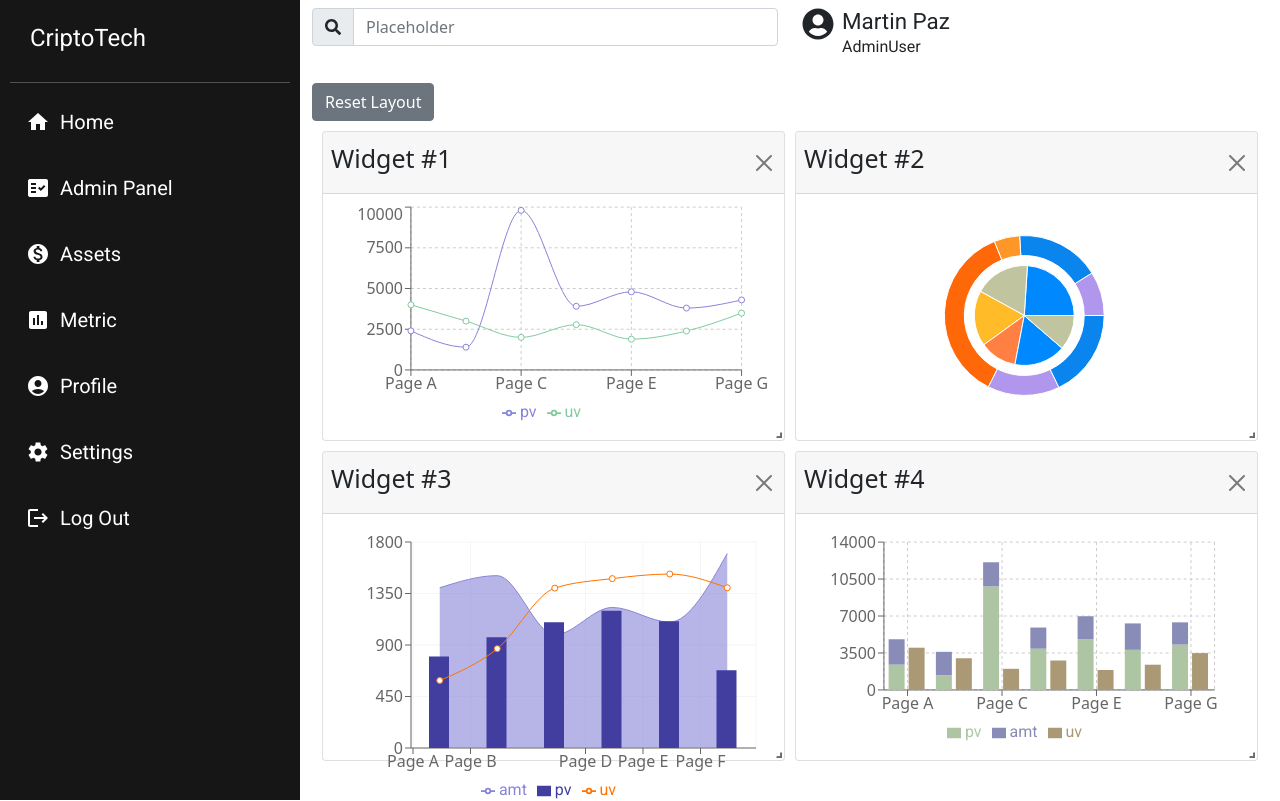
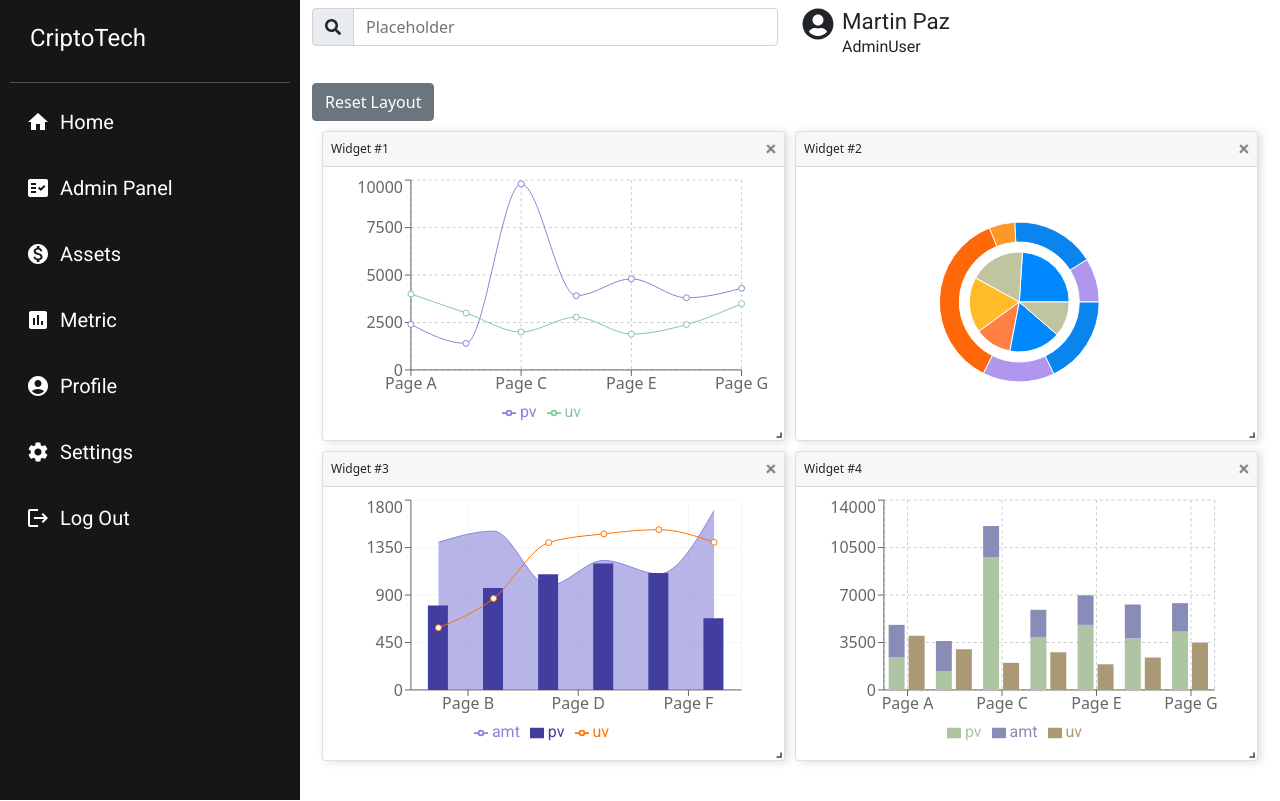
Before and after one commit to No-Country/C2-G27-Front, a React (Create React App) app: page / in a window 1280 px wide. Shown: the top 801 px of the page. Built offline with nearby package versions, Linux system fonts and the light colour scheme.

Commit message:
Fix-styles

```diff
--- a/src/Assets/App.css
+++ b/src/Assets/App.css
@@ -383,7 +383,7 @@ footer {
   height: 100%;
   display: flex;
   flex-direction: column;
-  box-shadow: darkgrey;
+  box-shadow: 3px 1px 8px 0px #ddd;
 }
 
 .card-header.widget-header{
@@ -393,7 +393,8 @@ footer {
 }
 
 .card-title.widget-title{
-  font-size: 25px;
+  font-size: 12px;
+  margin-bottom: 0;
 }
 
 .card-body.widget-body{
@@ -404,3 +405,8 @@ footer {
 .spacer{
   flex-grow: 1;
 }
+
+.card-header .btn-close{
+  width: 0.1em;
+  height: 0.1em;
+}
--- a/src/Components/BarsChart.js
+++ b/src/Components/BarsChart.js
@@ -63,8 +63,10 @@ export default function BarsChart() {
     <ResponsiveContainer width="99%" height="99%">
       <BarChart
         data={data}
+        width={500}
+        height={400}
         margin={{
-          top: 20,
+          top: 5,
           right: 30,
           left: 20,
           bottom: 5
--- a/src/Components/ComposedsChart.js
+++ b/src/Components/ComposedsChart.js
@@ -55,17 +55,16 @@ const data = [
 
 export default function ComposedsChart() {
   return (
-    <div style={{ width: '100%', height: 300 }}>
-      <ResponsiveContainer>
+    <ResponsiveContainer width="99%" height="99%">
       <ComposedChart
         width={500}
         height={400}
         data={data}
         margin={{
-            top: 20,
-            right: 20,
-            bottom: 20,
+          top: 5,
+          right: 30,
           left: 20,
+          bottom: 5
         }}
       >
         <CartesianGrid stroke="#f5f5f5" />
@@ -78,6 +77,5 @@ export default function ComposedsChart() {
         <Line type="monotone" dataKey="uv" stroke="#ff7300" />
       </ComposedChart>
     </ResponsiveContainer>
-    </div>
   );
 }
--- a/src/Components/LinesChart.js
+++ b/src/Components/LinesChart.js
@@ -62,6 +62,8 @@ export default function LinesChart() {
     <ResponsiveContainer width="99%" height="99%">
       <LineChart
         data={data}
+        width={500}
+        height={400}
         margin={{
           top: 5,
           right: 30,
--- a/src/Components/PiesChart.js
+++ b/src/Components/PiesChart.js
@@ -68,7 +68,15 @@ const COLORS02 = ['#B097ED', '#0B85EE', '#FF9728', '#FF6809'];
 export default function PiesChart() {
   return (
     <ResponsiveContainer width="99%" height="99%">
-      <PieChart width={730} height={250}>
+      <PieChart
+      width={500}
+      height={400}
+      margin={{
+        top: 5,
+        right: 30,
+        left: 20,
+        bottom: 5
+      }}>
         <Pie data={data02} nameKey="name" cx="50%" cy="50%" innerRadius={60} outerRadius={80} dataKey="value" >
           {
             data02.map((entry, index) => (
```
Lines whose indentation alone changed are shown as unchanged.
